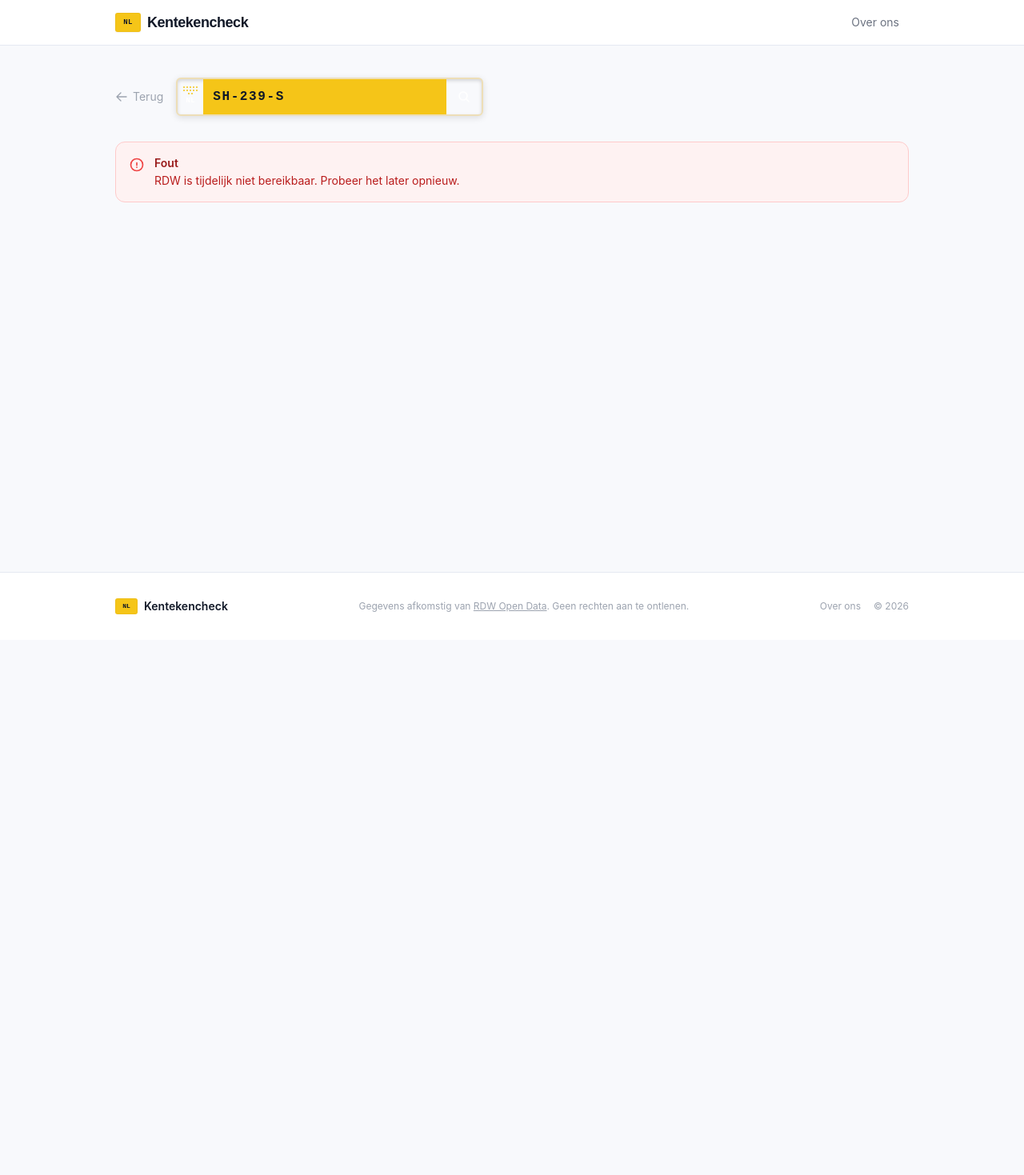
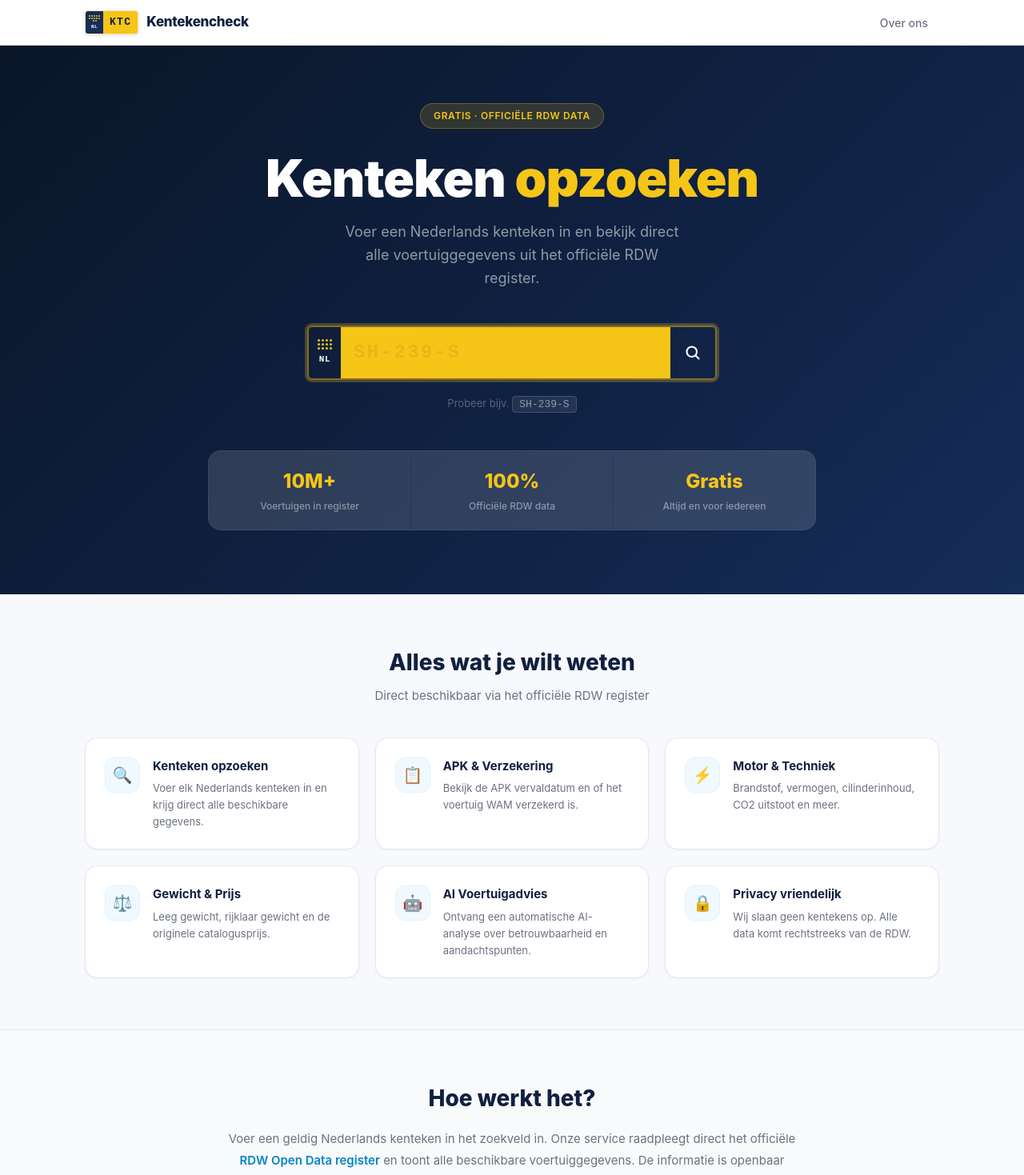
Before and after one commit to burakloco40/kentekencheck, a Next.js app: page /voertuig/SH239S in a window 1280 px wide. Shown: the top 1469 px of the page at 80% size. Before the commit the page ends 800 px from the top, so only its background shows below. Built offline with nearby package versions, Linux system fonts and the light colour scheme; no server answers.

Commit message:
redesign all pages

```diff
--- a/src/app/voertuig/[kenteken]/page.tsx
+++ b/src/app/voertuig/[kenteken]/page.tsx
@@ -1,68 +1,100 @@
 import type { Metadata } from "next";
-import { notFound } from "next/navigation";
-import Link from "next/link";
-import { isValidPlate, normalizePlate, formatPlateDisplay } from "@/lib/validation/plate";
-import { VehicleHeader } from "@/components/vehicle/VehicleHeader";
-import { VehicleDataGrid } from "@/components/vehicle/VehicleDataGrid";
 import { LicensePlateInput } from "@/components/search/LicensePlateInput";
-import { ErrorMessage } from "@/components/ui/ErrorMessage";
-import { fetchAllRDWData } from "@/lib/rdw/client";
-import { transformRDWData } from "@/lib/rdw/transformer";
 
-interface PageProps {
-  params: Promise<{ kenteken: string }>;
-}
+export const metadata: Metadata = {
+  title: "Kentekencheck — Voertuiggegevens opzoeken",
+  description: "Gratis Nederlands kenteken opzoeken. Bekijk APK, brandstof, vermogen en meer.",
+};
 
-export async function generateMetadata({ params }: PageProps): Promise<Metadata> {
-  const { kenteken } = await params;
-  const display = formatPlateDisplay(normalizePlate(kenteken));
-  return {
-    title: "Kenteken " + display,
-    description: "Voertuiggegevens voor " + display,
-  };
-}
+const STATS = [
+  { number: "10M+", label: "Voertuigen in register" },
+  { number: "100%", label: "Officiële RDW data" },
+  { number: "Gratis", label: "Altijd en voor iedereen" },
+];
 
-export default async function Page({ params }: PageProps) {
-  const { kenteken } = await params;
-  const normalized = normalizePlate(kenteken);
-  if (!isValidPlate(normalized)) notFound();
+const FEATURES = [
+  { icon: "🔍", title: "Kenteken opzoeken", desc: "Voer elk Nederlands kenteken in en krijg direct alle beschikbare gegevens." },
+  { icon: "📋", title: "APK & Verzekering", desc: "Bekijk de APK vervaldatum en of het voertuig WAM verzekerd is." },
+  { icon: "⚡", title: "Motor & Techniek", desc: "Brandstof, vermogen, cilinderinhoud, CO2 uitstoot en meer." },
+  { icon: "⚖️", title: "Gewicht & Prijs", desc: "Leeg gewicht, rijklaar gewicht en de originele catalogusprijs." },
+  { icon: "🤖", title: "AI Voertuigadvies", desc: "Ontvang een automatische AI-analyse over betrouwbaarheid en aandachtspunten." },
+  { icon: "🔒", title: "Privacy vriendelijk", desc: "Wij slaan geen kentekens op. Alle data komt rechtstreeks van de RDW." },
+];
 
-  let vehicle = null;
-  let errorMessage: string | null = null;
+export default function HomePage() {
+  return (
+    <>
+      {/* Hero */}
+      <section style={{background:'linear-gradient(135deg, #0a1628 0%, #0f2040 50%, #162d58 100%)',color:'white',padding:'72px 16px 80px'}}>
+        <div style={{maxWidth:'760px',margin:'0 auto',textAlign:'center'}}>
+          <div style={{display:'inline-flex',alignItems:'center',gap:'8px',padding:'6px 16px',background:'rgba(245,197,24,0.15)',border:'1px solid rgba(245,197,24,0.3)',borderRadius:'999px',fontSize:'12px',fontWeight:600,color:'#F5C518',marginBottom:'28px',letterSpacing:'0.05em'}}>
+            GRATIS · OFFICIËLE RDW DATA
+          </div>
+          <h1 style={{fontSize:'clamp(36px,6vw,64px)',fontWeight:900,color:'white',marginBottom:'20px',lineHeight:1.05,letterSpacing:'-1px'}}>
+            Kenteken <span style={{color:'#F5C518'}}>opzoeken</span>
+          </h1>
+          <p style={{fontSize:'18px',color:'rgba(255,255,255,0.55)',marginBottom:'44px',maxWidth:'420px',margin:'0 auto 44px',lineHeight:1.6}}>
+            Voer een Nederlands kenteken in en bekijk direct alle voertuiggegevens uit het officiële RDW register.
+          </p>
+          <div style={{display:'flex',justifyContent:'center',marginBottom:'20px'}}>
+            <LicensePlateInput autoFocus size="hero" />
+          </div>
+          <p style={{fontSize:'13px',color:'rgba(255,255,255,0.3)',margin:0}}>
+            Probeer bijv.{' '}
+            <a href="/voertuig/SH239S" style={{fontFamily:'Courier Prime, monospace',color:'rgba(255,255,255,0.5)',textDecoration:'none',background:'rgba(255,255,255,0.08)',padding:'2px 8px',borderRadius:'4px',border:'1px solid rgba(255,255,255,0.15)'}}>SH-239-S</a>
+          </p>
+        </div>
 
-  try {
-    const rdw = await fetchAllRDWData(normalized);
-    if (rdw.upstreamError) {
-      errorMessage = "RDW is tijdelijk niet bereikbaar. Probeer het later opnieuw.";
-    } else if (!rdw.vehicleBase) {
-      errorMessage = "Kenteken " + normalized + " niet gevonden in het RDW register.";
-    } else {
-      vehicle = transformRDWData(normalized, rdw.vehicleBase, rdw.apkData, rdw.fuelData);
-    }
-  } catch {
-    errorMessage = "Er is een fout opgetreden. Probeer het later opnieuw.";
-  }
+        {/* Stats */}
+        <div style={{maxWidth:'760px',margin:'48px auto 0',display:'grid',gridTemplateColumns:'repeat(3,1fr)',gap:'1px',background:'rgba(255,255,255,0.1)',borderRadius:'16px',overflow:'hidden',border:'1px solid rgba(255,255,255,0.1)'}}>
+          {STATS.map(s => (
+            <div key={s.number} style={{padding:'20px 16px',textAlign:'center',background:'rgba(255,255,255,0.04)'}}>
+              <div style={{fontSize:'24px',fontWeight:800,color:'#F5C518',marginBottom:'4px'}}>{s.number}</div>
+              <div style={{fontSize:'12px',color:'rgba(255,255,255,0.45)',fontWeight:500}}>{s.label}</div>
+            </div>
+          ))}
+        </div>
+      </section>
 
-  return (
-    <div className="max-w-5xl mx-auto px-4 py-6 sm:py-10">
-      <div className="mb-8 flex flex-col sm:flex-row sm:items-center gap-4">
-        <Link href="/" className="flex items-center gap-1.5 text-sm text-gray-400 hover:text-gray-600 transition-colors shrink-0">
-          <svg className="w-4 h-4" fill="none" viewBox="0 0 24 24" stroke="currentColor" strokeWidth={2}>
-            <path strokeLinecap="round" strokeLinejoin="round" d="M10.5 19.5L3 12m0 0l7.5-7.5M3 12h18" />
-          </svg>
-          Terug
-        </Link>
-        <LicensePlateInput initialValue={formatPlateDisplay(normalized)} size="compact" />
-      </div>
-      {errorMessage && (
-        <ErrorMessage title="Fout" message={errorMessage} />
-      )}
-      {vehicle && (
-        <div className="space-y-4">
-          <VehicleHeader vehicle={vehicle} />
-          <VehicleDataGrid vehicle={vehicle} />
+      {/* Features */}
+      <section style={{maxWidth:'1100px',margin:'0 auto',padding:'64px 16px'}}>
+        <div style={{textAlign:'center',marginBottom:'40px'}}>
+          <h2 style={{fontSize:'28px',fontWeight:800,color:'#0f2040',marginBottom:'10px',margin:'0 0 10px'}}>Alles wat je wilt weten</h2>
+          <p style={{fontSize:'15px',color:'#6b7280',margin:0}}>Direct beschikbaar via het officiële RDW register</p>
         </div>
-      )}
-    </div>
+        <div style={{display:'grid',gridTemplateColumns:'repeat(auto-fill,minmax(300px,1fr))',gap:'20px'}}>
+          {FEATURES.map(f => (
+            <div key={f.title} style={{background:'white',border:'1px solid #e5e7eb',borderRadius:'16px',padding:'24px',display:'flex',gap:'16px',boxShadow:'0 1px 3px rgba(0,0,0,0.05)'}}>
+              <div style={{width:'44px',height:'44px',borderRadius:'12px',background:'#f0f9ff',border:'1px solid #e0f2fe',display:'flex',alignItems:'center',justifyContent:'center',fontSize:'20px',flexShrink:0}}>{f.icon}</div>
+              <div>
+                <h3 style={{fontSize:'15px',fontWeight:700,color:'#0f2040',margin:'0 0 6px'}}>{f.title}</h3>
+                <p style={{fontSize:'13px',color:'#6b7280',lineHeight:'1.6',margin:0}}>{f.desc}</p>
+              </div>
+            </div>
+          ))}
+        </div>
+      </section>
+
+      {/* Hoe werkt het */}
+      <section style={{background:'#f9fafb',borderTop:'1px solid #e5e7eb',borderBottom:'1px solid #e5e7eb',padding:'64px 16px'}}>
+        <div style={{maxWidth:'720px',margin:'0 auto',textAlign:'center'}}>
+          <h2 style={{fontSize:'28px',fontWeight:800,color:'#0f2040',margin:'0 0 16px'}}>Hoe werkt het?</h2>
+          <p style={{fontSize:'15px',color:'#6b7280',lineHeight:'1.8',margin:'0 0 32px'}}>
+            Voer een geldig Nederlands kenteken in het zoekveld in. Onze service raadpleegt direct het officiële{' '}
+            <a href="https://opendata.rdw.nl" target="_blank" rel="noopener noreferrer" style={{color:'#0284c7',textDecoration:'none',fontWeight:600}}>RDW Open Data register</a>{' '}
+            en toont alle beschikbare voertuiggegevens. De informatie is openbaar beschikbaar en wordt door ons niet opgeslagen.
+          </p>
+          <div style={{display:'flex',justifyContent:'center',gap:'12px',flexWrap:'wrap'}}>
+            {['Voer kenteken in','RDW wordt geraadpleegd','Direct resultaat'].map((step, i) => (
+              <div key={step} style={{display:'flex',alignItems:'center',gap:'8px'}}>
+                <div style={{width:'28px',height:'28px',borderRadius:'50%',background:'#0f2040',color:'white',display:'flex',alignItems:'center',justifyContent:'center',fontSize:'13px',fontWeight:700,flexShrink:0}}>{i+1}</div>
+                <span style={{fontSize:'14px',fontWeight:600,color:'#374151'}}>{step}</span>
+                {i < 2 && <span style={{color:'#d1d5db',fontSize:'18px'}}>→</span>}
+              </div>
+            ))}
+          </div>
+        </div>
+      </section>
+    </>
   );
 }
--- a/src/components/layout/Footer.tsx
+++ b/src/components/layout/Footer.tsx
@@ -1,23 +1,34 @@
 import Link from "next/link";
+
 export function Footer() {
   const year = new Date().getFullYear();
   return (
-    <footer className="border-t border-[#e5e9f2] bg-white mt-auto">
-      <div className="max-w-5xl mx-auto px-4 py-8">
-        <div className="flex flex-col sm:flex-row items-center justify-between gap-4">
-          <div className="flex items-center gap-2">
-            <div className="flex items-center justify-center w-7 h-5 bg-plate-yellow rounded-[3px] border border-plate-dark/20" aria-hidden="true">
-              <span className="font-plate text-[8px] font-bold text-[var(--color-navy-700)] leading-none">NL</span>
+    <footer style={{borderTop:'1px solid #e5e7eb',background:'#f9fafb',marginTop:'auto'}}>
+      <div style={{maxWidth:'1100px',margin:'0 auto',padding:'32px 16px'}}>
+        <div style={{display:'flex',flexWrap:'wrap',alignItems:'center',justifyContent:'space-between',gap:'16px'}}>
+          <div style={{display:'flex',alignItems:'center',gap:'8px'}}>
+            <div style={{display:'flex',alignItems:'stretch',borderRadius:'4px',overflow:'hidden',border:'1px solid rgba(212,160,23,0.3)'}}>
+              <div style={{background:'#162d58',width:'18px',display:'flex',flexDirection:'column',alignItems:'center',justifyContent:'center',gap:'1px',padding:'2px'}}>
+                <div style={{display:'flex',flexWrap:'wrap',justifyContent:'center',width:'12px',gap:'1px'}}>
+                  {Array.from({length:12}).map((_,i)=>(
+                    <div key={i} style={{width:'2px',height:'2px',borderRadius:'50%',background:'#F5C518'}} />
+                  ))}
+                </div>
+                <span style={{fontFamily:'Courier Prime, monospace',fontSize:'5px',fontWeight:700,color:'white'}}>NL</span>
+              </div>
+              <div style={{background:'#F5C518',padding:'2px 6px',display:'flex',alignItems:'center'}}>
+                <span style={{fontFamily:'Courier Prime, monospace',fontSize:'10px',fontWeight:700,color:'#0f2040',letterSpacing:'0.1em'}}>KTC</span>
+              </div>
             </div>
-            <span className="text-sm font-semibold text-[var(--color-navy-700)]">Kentekencheck</span>
+            <span style={{fontSize:'14px',fontWeight:700,color:'#374151'}}>Kentekencheck</span>
           </div>
-          <p className="text-xs text-gray-400 text-center">
-            Gegevens afkomstig van{" "}
-            <a href="https://opendata.rdw.nl" target="_blank" rel="noopener noreferrer" className="underline hover:text-gray-600 transition-colors">RDW Open Data</a>.
+          <p style={{fontSize:'12px',color:'#9ca3af',textAlign:'center',margin:0}}>
+            Gegevens afkomstig van{' '}
+            <a href="https://opendata.rdw.nl" target="_blank" rel="noopener noreferrer" style={{color:'#6b7280',textDecoration:'underline'}}>RDW Open Data</a>.
             Geen rechten aan te ontlenen.
           </p>
-          <div className="flex items-center gap-4 text-xs text-gray-400">
-            <Link href="/over-ons" className="hover:text-gray-600 transition-colors">Over ons</Link>
+          <div style={{display:'flex',alignItems:'center',gap:'16px',fontSize:'12px',color:'#9ca3af'}}>
+            <Link href="/over-ons" style={{color:'#9ca3af',textDecoration:'none'}}>Over ons</Link>
             <span>© {year}</span>
           </div>
         </div>
--- a/src/components/layout/Header.tsx
+++ b/src/components/layout/Header.tsx
@@ -1,16 +1,27 @@
 import Link from "next/link";
+
 export function Header() {
   return (
-    <header className="sticky top-0 z-40 bg-white/95 backdrop-blur-sm border-b border-[#e5e9f2]">
-      <div className="max-w-5xl mx-auto px-4 h-14 flex items-center justify-between">
-        <Link href="/" className="flex items-center gap-2 group">
-          <div className="flex items-center justify-center w-8 h-6 bg-plate-yellow rounded-[3px] border border-plate-dark/20 shadow-sm" aria-hidden="true">
-            <span className="font-plate text-[9px] font-bold text-[var(--color-navy-700)] tracking-wide leading-none">NL</span>
+    <header style={{position:'sticky',top:0,zIndex:40,background:'white',borderBottom:'1px solid #e5e7eb',boxShadow:'0 1px 3px rgba(0,0,0,0.06)'}}>
+      <div style={{maxWidth:'1100px',margin:'0 auto',padding:'0 16px',height:'56px',display:'flex',alignItems:'center',justifyContent:'space-between'}}>
+        <Link href="/" style={{display:'flex',alignItems:'center',gap:'10px',textDecoration:'none'}}>
+          <div style={{display:'flex',alignItems:'stretch',borderRadius:'4px',overflow:'hidden',border:'1px solid rgba(212,160,23,0.3)',boxShadow:'0 1px 4px rgba(0,0,0,0.15)'}}>
+            <div style={{background:'#162d58',width:'22px',display:'flex',flexDirection:'column',alignItems:'center',justifyContent:'center',gap:'2px',padding:'2px'}}>
+              <div style={{display:'flex',flexWrap:'wrap',justifyContent:'center',width:'14px',gap:'1px'}}>
+                {Array.from({length:12}).map((_,i)=>(
+                  <div key={i} style={{width:'2px',height:'2px',borderRadius:'50%',background:'#F5C518'}} />
+                ))}
+              </div>
+              <span style={{fontFamily:'Courier Prime, monospace',fontSize:'6px',fontWeight:700,color:'white',letterSpacing:'0.05em'}}>NL</span>
+            </div>
+            <div style={{background:'#F5C518',padding:'4px 8px',display:'flex',alignItems:'center'}}>
+              <span style={{fontFamily:'Courier Prime, monospace',fontSize:'13px',fontWeight:700,color:'#0f2040',letterSpacing:'0.1em'}}>KTC</span>
+            </div>
           </div>
-          <span className="font-display font-bold text-[var(--color-navy-700)] text-lg tracking-tight group-hover:text-[var(--color-navy-500)] transition-colors">Kentekencheck</span>
+          <span style={{fontSize:'17px',fontWeight:800,color:'#0f2040',letterSpacing:'-0.3px'}}>Kentekencheck</span>
         </Link>
-        <nav className="flex items-center gap-1">
-          <Link href="/over-ons" className="text-sm text-gray-500 hover:text-[var(--color-navy-600)] px-3 py-1.5 rounded-lg hover:bg-gray-50 transition-colors">Over ons</Link>
+        <nav style={{display:'flex',alignItems:'center',gap:'4px'}}>
+          <Link href="/over-ons" style={{fontSize:'14px',color:'#6b7280',padding:'6px 14px',borderRadius:'8px',textDecoration:'none',fontWeight:500}}>Over ons</Link>
         </nav>
       </div>
     </header>
```
